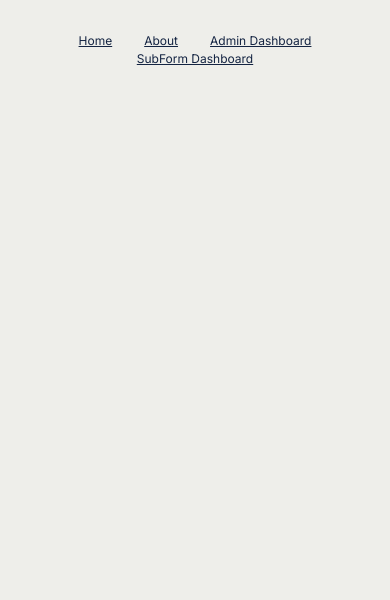
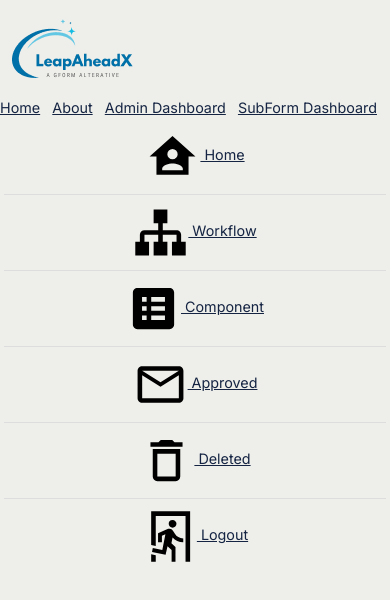
Before and after one commit to xavierkoo/leapaheadx, a Vue app: page / in a window 390 px wide. Shown: the top 600 px of the page. Built offline with nearby package versions, Linux system fonts and the light colour scheme.

Commit message:
feat: add governing grid system

```diff
--- a/src/App.vue
+++ b/src/App.vue
@@ -1,5 +1,7 @@
 <script setup>
 import { RouterLink, RouterView } from 'vue-router'
+import TopNav from './components/TopNav.vue';
+import SideNav from './components/SideNav.vue'
 </script>
 
 <template>
@@ -10,80 +12,37 @@ import { RouterLink, RouterView } from 'vue-router'
       href="https://fonts.googleapis.com/css2?family=Barlow:ital,wght@0,100;0,200;0,300;0,400;0,500;0,600;0,700;0,800;0,900;1,100;1,200;1,300;1,400;1,500;1,600;1,700;1,800;1,900&family=Inter:wght@100;200;300;400;500;600;700;800;900&display=swap"
       rel="stylesheet"
     />
-    <div class="wrapper">
 
-      <nav>
-        <RouterLink to="/">Home</RouterLink>
-        <RouterLink to="/about">About</RouterLink>
-        <RouterLink to="/adminDashboard">Admin Dashboard</RouterLink>
+    <!-- * Navigation Bar -->
+      <div class="row g-0">
+        <div class="col-sm-1 col-xxl-1" />
+        <div class="col-sm-10 col-xxl-10">
+            <TopNav />
+        </div>
+        <div class="col-sm-1 col-xxl-1" />
+    </div>
+
+    <!-- !TODO - Remove before moving to PRODUCTION -->
+    <nav>
+      <RouterLink to="/">Home</RouterLink>
+      &nbsp;
+      <RouterLink to="/about">About</RouterLink>
+      &nbsp;
+      <RouterLink to="/adminDashboard">Admin Dashboard</RouterLink>
+      &nbsp;
         <RouterLink to="/subFormDashboard">SubForm Dashboard</RouterLink>
-      </nav>
-    </div>
+    </nav>
   </header>
 
-  <RouterView />
+  <!-- * Body Grid -->
+  <div class="row g-2">
+    <div class="col-xl-1"><SideNav></SideNav></div>
+    <div class="col-xl-11 bg-primary"><RouterView /></div>
+  </div>
+
+
 </template>
 
 <style scoped>
-header {
-  line-height: 1.5;
-  max-height: 100vh;
-}
 
-.logo {
-  display: block;
-  margin: 0 auto 2rem;
-}
-
-nav {
-  width: 100%;
-  font-size: 12px;
-  text-align: center;
-  margin-top: 2rem;
-}
-
-nav a.router-link-exact-active {
-  color: var(--color-text);
-}
-
-nav a.router-link-exact-active:hover {
-  background-color: transparent;
-}
-
-nav a {
-  display: inline-block;
-  padding: 0 1rem;
-  border-left: 1px solid var(--color-border);
-}
-
-nav a:first-of-type {
-  border: 0;
-}
-
-@media (min-width: 1024px) {
-  header {
-    display: flex;
-    place-items: center;
-    padding-right: calc(var(--section-gap) / 2);
-  }
-
-  .logo {
-    margin: 0 2rem 0 0;
-  }
-
-  header .wrapper {
-    display: flex;
-    place-items: flex-start;
-    flex-wrap: wrap;
-  }
-
-  nav {
-    text-align: left;
-    margin-left: -1rem;
-    font-size: 1rem;
-
-    padding: 1rem 0;
-    margin-top: 1rem;
-  }
-}
 </style>
```
Also changed, not shown: src/components/WelcomeItem.vue (deleted, +0 -85 lines).
